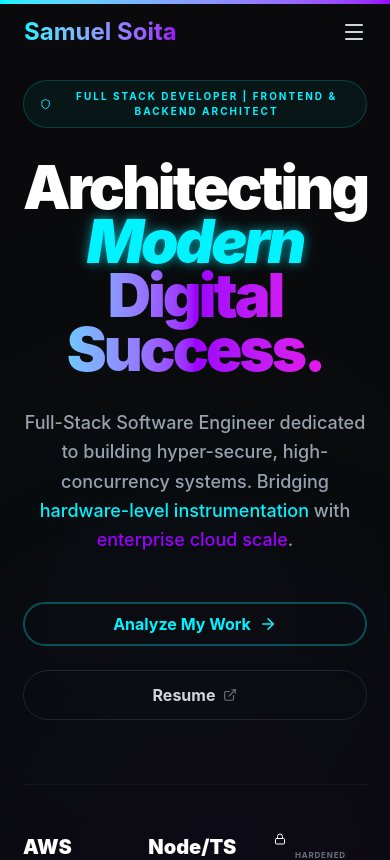
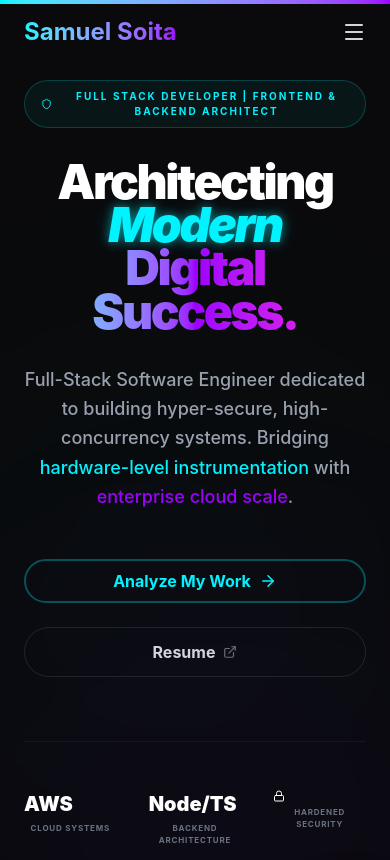
Before and after one commit to Samuel-soita/MYPORTFOLIO, a React (Vite) app: page / in a window 390 px wide. Shown: the top 860 px of the page. Built offline with nearby package versions, Linux system fonts and the light colour scheme.

Commit message:
feat: enhance mobile responsiveness for hero, contact, and resume sections

```diff
--- a/public/resume.html
+++ b/public/resume.html
@@ -226,18 +226,49 @@
             }
         }
 
-        @media (max-width: 600px) {
+        @media (max-width: 768px) {
+            body {
+                padding: 20px 10px;
+            }
+
             .container {
-                padding: 30px;
+                padding: 30px 20px;
+            }
+
+            h1 {
+                font-size: 2rem;
+            }
+
+            .contact-info {
+                gap: 10px;
+                font-size: 0.8rem;
             }
 
             .item-header {
                 flex-direction: column;
-                gap: 4px;
+                gap: 2px;
             }
 
             .skills-grid {
                 grid-template-cols: 1fr;
+            }
+        }
+
+        @media (max-width: 480px) {
+            h1 {
+                font-size: 1.75rem;
+            }
+
+            .tagline {
+                font-size: 0.75rem;
+            }
+
+            .contact-info span {
+                width: 100%;
+            }
+
+            .container {
+                padding: 20px 15px;
             }
         }
 
--- a/src/components/Contact.tsx
+++ b/src/components/Contact.tsx
@@ -57,7 +57,7 @@ export const Contact = () => {
                         viewport={{ once: true }}
                         className="max-w-5xl mx-auto holographic-card p-12 md:p-20 border-holographic-cyan/20 bg-gradient-to-b from-holographic-cyan/5 to-transparent text-center"
                     >
-                        <h2 className="text-4xl md:text-7xl font-black mb-8 neon-text-cyan tracking-tighter leading-none">
+                        <h2 className="text-4xl md:text-7xl font-black mb-8 neon-text-cyan tracking-tighter leading-none px-4">
                             Let’s build scalable <br className="hidden md:block" /> systems together.
                         </h2>
                         <p className="text-gray-300 text-xl md:text-2xl mb-12 max-w-2xl mx-auto font-medium">
--- a/src/components/Hero.tsx
+++ b/src/components/Hero.tsx
@@ -23,7 +23,7 @@ export const Hero = () => {
                         <span className="text-[10px] font-bold tracking-[0.2em] uppercase text-holographic-cyan">Full Stack Developer | Frontend & Backend Architect</span>
                     </div>
 
-                    <h1 className="text-6xl md:text-8xl font-black mb-8 leading-[0.9] tracking-tighter">
+                    <h1 className="text-5xl sm:text-6xl md:text-8xl font-black mb-8 leading-[0.9] tracking-tighter">
                         <motion.span
                             initial={{ opacity: 0, y: 20 }}
                             animate={{ opacity: 1, y: 0 }}
```
